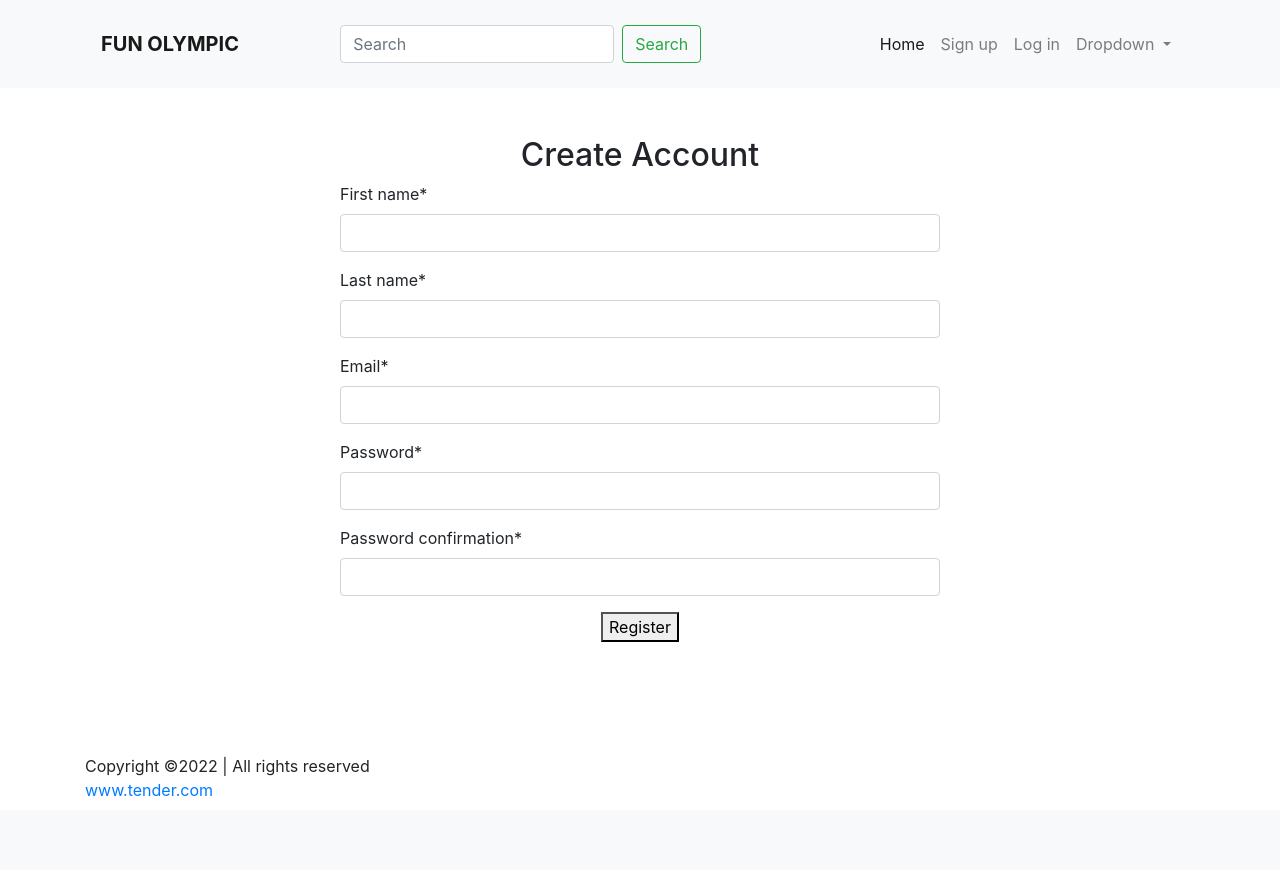
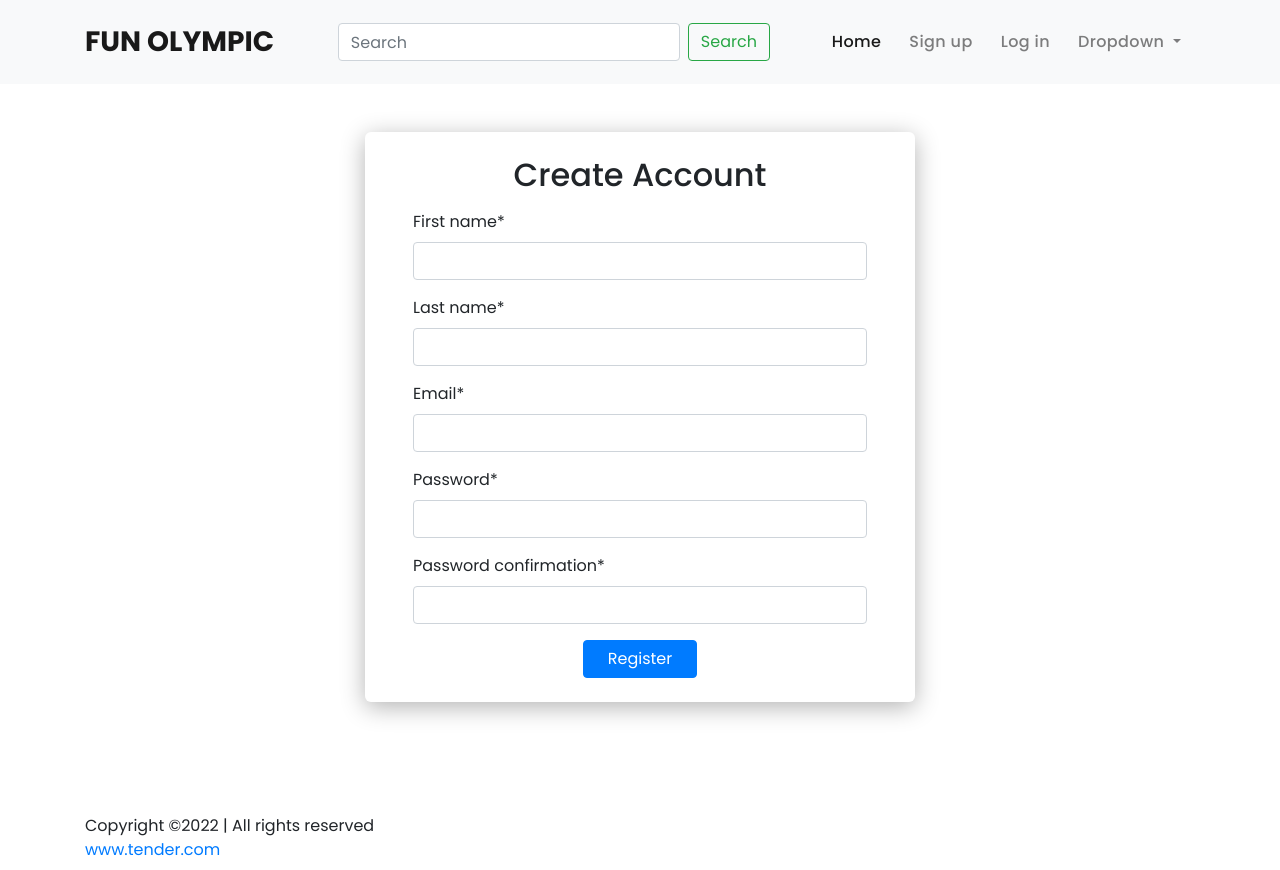
Before and after one commit to Dharam-shah/fun-olympic, a Django app: page /register/ in a window 1280 px wide. Before the commit the page ends 796 px from the top, so only its background shows below. Run offline with Django 4.2, Linux system fonts and the light colour scheme; some libraries are stand-ins or nearby versions.

Commit message:
designed signup form

```diff
--- a/requirements.txt/base.txt
+++ b/requirements/base.txt
@@ -1,3 +1,3 @@
 Django==4.1.1
 asgiref==3.5.2
-django-crispy-forms  1.14.0
+django-crispy-forms==1.14.0
--- a/static/css/style.css
+++ b/static/css/style.css
@@ -1,3 +1,46 @@
-/* body{
-    background-color: antiquewhite;
-} */
+body {
+    min-width: 320px;
+    overflow-x: hidden;
+    font-family: 'Poppins', sans-serif;
+}
+
+a {
+    transition: .2s all ease-in-out;
+}
+
+.site-header .navbar {
+    padding: 0;
+    align-items: center;
+}
+
+.navbar .navbar-brand {
+    font-size: 1.75rem;
+}
+
+.navbar-nav .nav-item {
+    padding: 0 .375rem;
+}
+
+.navbar-nav .nav-item .nav-link {
+    font-weight: 500;
+    letter-spacing: .025rem;
+}
+
+.nav-link:hover {
+    color: rgba(black, .9);
+}
+
+/* Sign Up Form */
+.signup-form {
+    padding: 0 2rem;
+    border-radius: 6px;
+    box-shadow: 0 5px 24px rgba(0, 0, 0, 0.3);
+}
+
+@media (min-width:992px) {
+    .signup-form {
+        max-width: 550px;
+        padding: 0 3rem;
+        margin: 0 auto;
+    }
+}
--- a/templates/account/register.html
+++ b/templates/account/register.html
@@ -1,15 +1,15 @@
 {% extends 'base.html' %} {% load static %} {% load crispy_forms_tags %} {% block main %}
-<section class="registation-form">
+<section class="registation-form py-3 py-md-4 py-xl-5">
   <div class="container">
-    <div style="max-width: 600px" class="mx-auto py-5">
-        <div class="header text-center">
+    <div class="signup-form py-2 py-sm-3 py-lg-4">
+        <div class="header text-center mb-3">
             <h2>Create Account</h2>
         </div>
         {% csrf_token %}
         <form method="post">
             {{ form|crispy }}
             <div class="register-btn text-center">
-                <button type="Submit">Register</button>
+                <button type="Submit" class="btn btn-primary px-4">Register</button>
             </div>
         </form>
     </div>
--- a/templates/base.html
+++ b/templates/base.html
@@ -7,6 +7,10 @@
     <meta name="viewport" content="width=device-width, initial-scale=1.0" />
     <title>Fun-olympic</title>
     {% block extrahead %}{% endblock %}
+
+    <link rel="preconnect" href="https://fonts.googleapis.com">
+    <link rel="preconnect" href="https://fonts.gstatic.com" crossorigin>
+    <link href="https://fonts.googleapis.com/css2?family=Poppins:wght@300;400;500;600;700;800;900&display=swap" rel="stylesheet">
 
     <!-- BootStrap -->
     <link rel="stylesheet" href="https://cdn.jsdelivr.net/npm/bootstrap@4.6.1/dist/css/bootstrap.min.css"/>
@@ -26,7 +30,7 @@
           </button>
 
           <div class="collapse navbar-collapse" id="navbarSupportedContent">
-            <form class="form-inline my-2 my-lg-0 mx-auto">
+            <form class="form-inline my-2 my-lg-0 ml-auto">
               <input class="form-control mr-sm-2" type="search" placeholder="Search" aria-label="Search">
               <button class="btn btn-outline-success my-2 my-sm-0" type="submit">Search</button>
             </form>
```
Also changed, not shown: requirements/dev.txt (renamed from requirements.txt/dev.txt).
